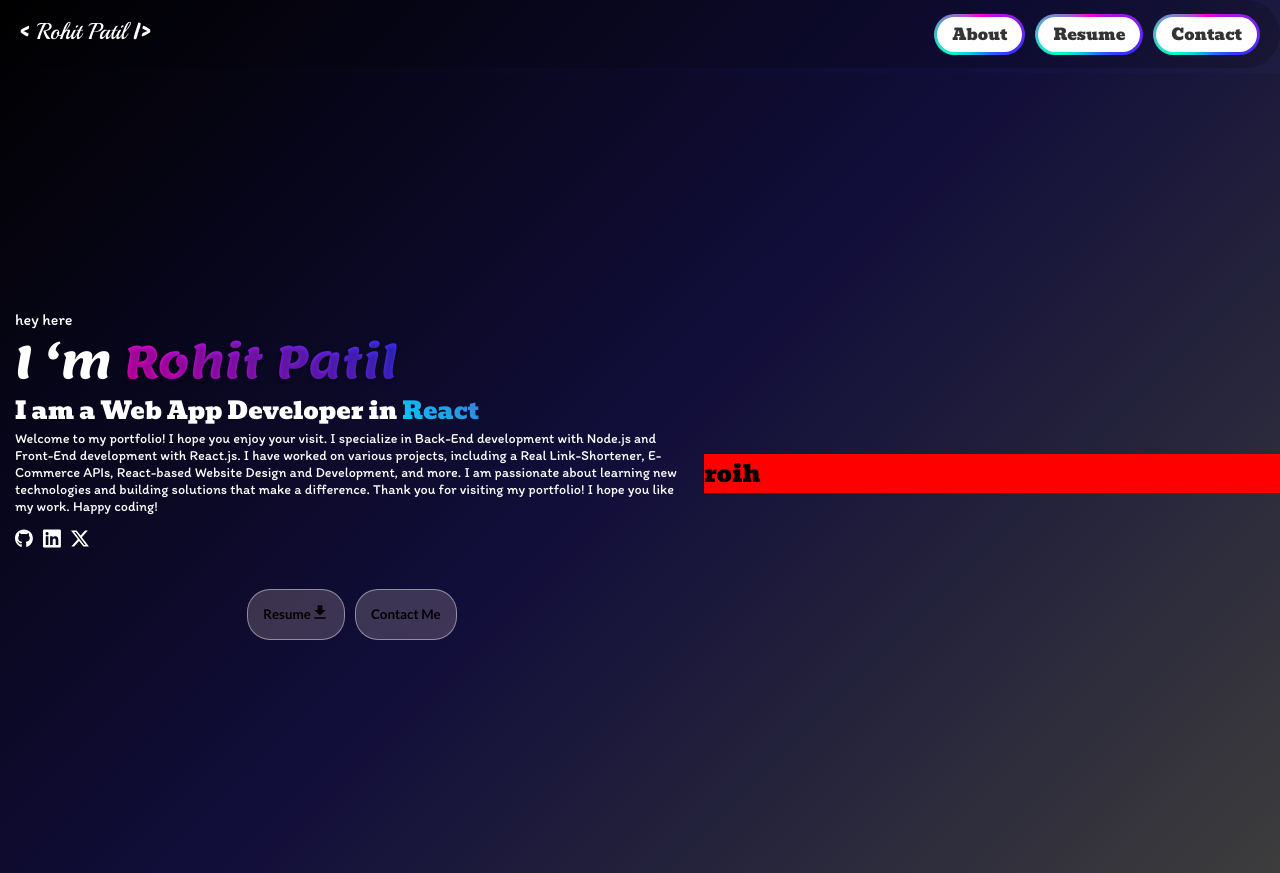
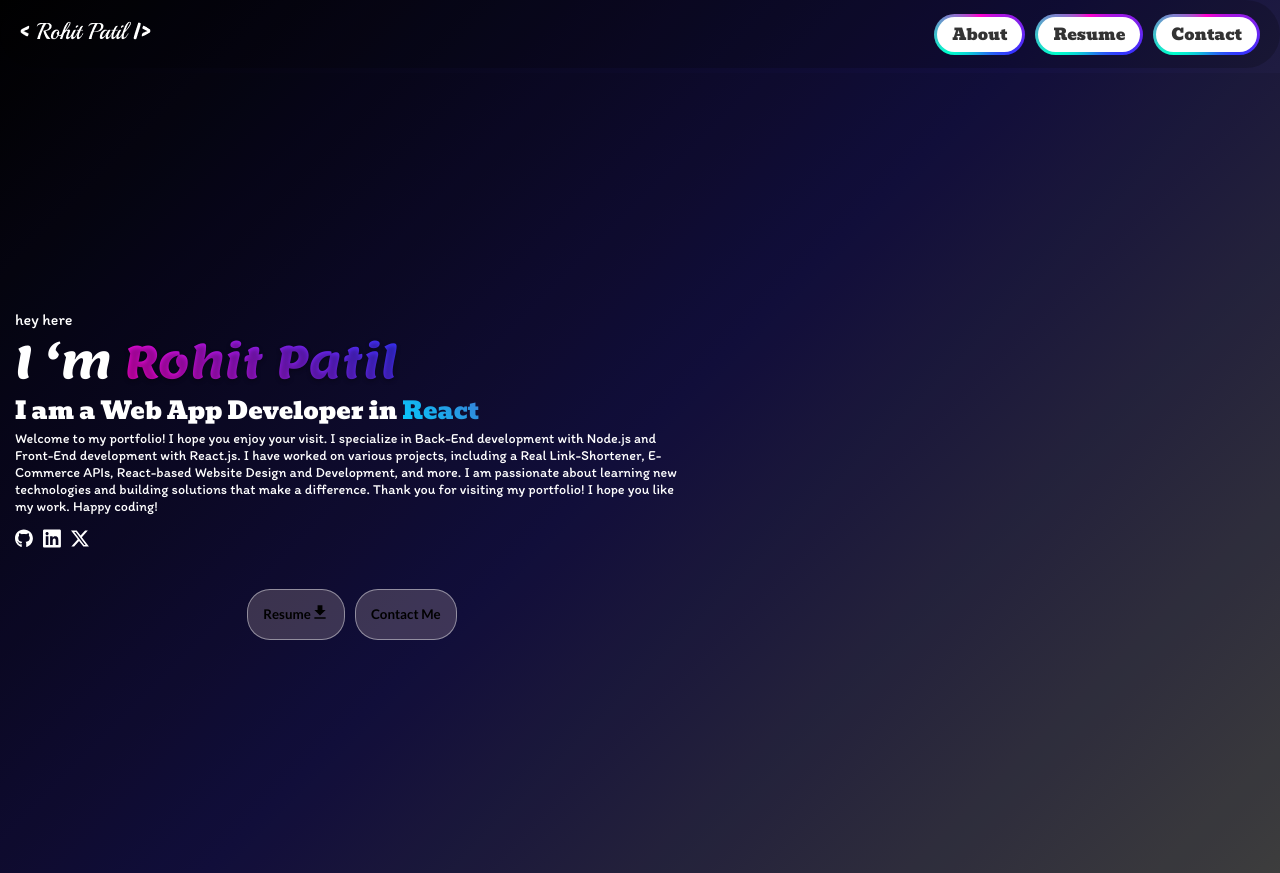
Before and after one commit to rohitrpatil45/portfolio, a React (Vite) app: page / in a window 1280 px wide. Built offline with nearby package versions, Linux system fonts and the light colour scheme.

Commit message:
some left id completed

```diff
--- a/src/components/Herosection.jsx
+++ b/src/components/Herosection.jsx
@@ -84,7 +84,7 @@ function Herosection() {
           </div>
         </div>
         <div className="mainright">
-          <h2>roih</h2>
+
         </div>
       </div>
     </>
```
Also changed, not shown: 1 other file (tests, documents, lock files or other folders).
